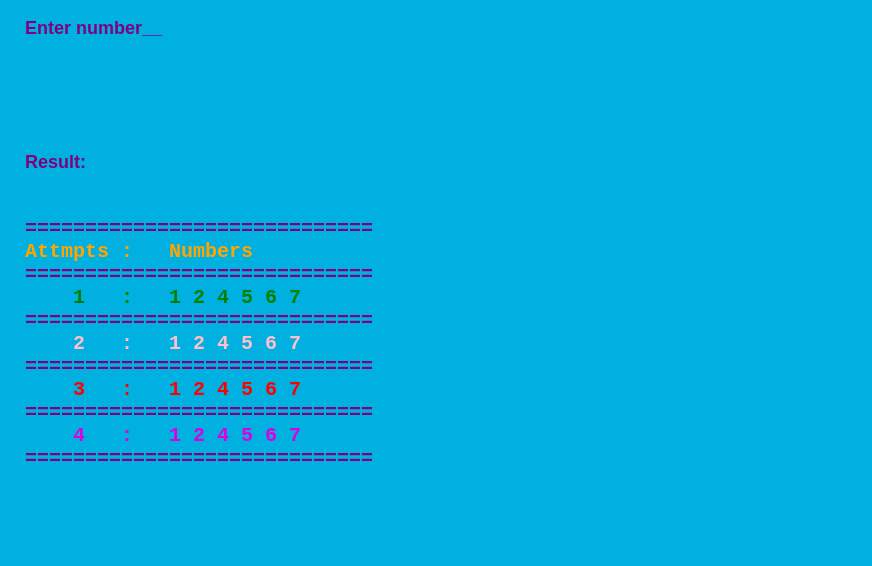
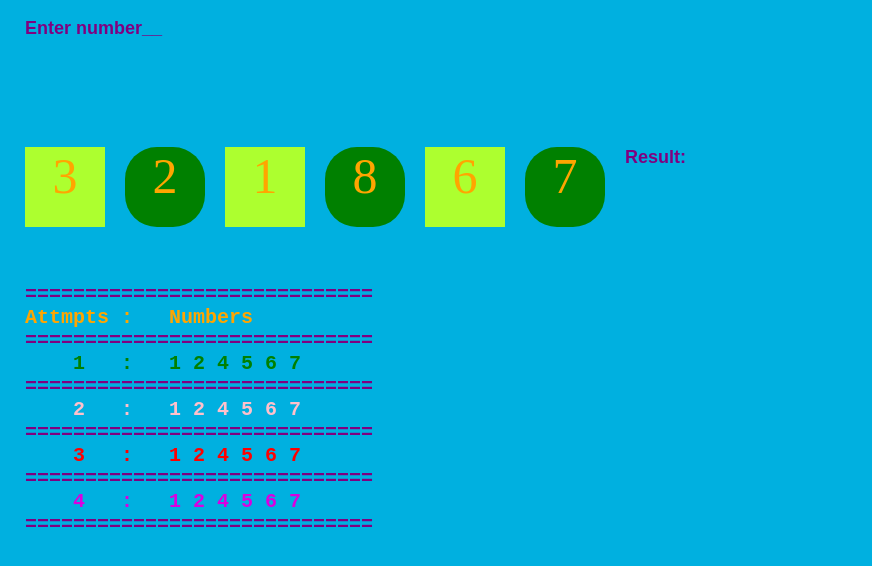
Before and after one commit to yosupCheon/random_number, a plain HTML site: page src/index.html in a window 1280 px wide. Shown: the part 164-730 px from the top of the page, without its empty margins (0-872 px from the left). Drawn offline with Linux system fonts and the light colour scheme.

Commit message:
css_added

```diff
--- a/src/index.html
+++ b/src/index.html
@@ -3,6 +3,7 @@
 
 <head>
     <title>Random Number Generator</title>
+    <link href = "style.css" type = "text/css" rel = "stylesheet">
 </head>
 
 <body
@@ -22,6 +23,14 @@ leftmargin = "25"
 
     <font size = "4" face = "Arial"><b>Result:</b></font>
 
+    <div class = "square">3</div>
+    <div class = "circle">2</div>
+    <div class = "square">1</div>
+    <div class = "circle">8</div>
+    <div class = "square">6</div>
+    <div class = "circle">7</div>
+
+    <br><br><br><br><br>
     <font size = "5">
     <pre>
     <b>
--- /dev/null
+++ b/src/style.css
@@ -0,0 +1,28 @@
+.square {
+    width: 80px;
+    height: 80px;
+
+    margin-right: 20px;
+    float: left;
+
+    font-size: 50px;
+    text-align: center;
+
+    color: orange;
+    background: greenyellow;
+}
+
+.circle {
+    width: 80px;
+    height: 80px;
+
+    margin-right: 20px;
+    float: left;
+
+    font-size: 50px;
+    border-radius: 40%;
+    text-align: center;
+
+    color: orange;
+    background: green;
+}
```
